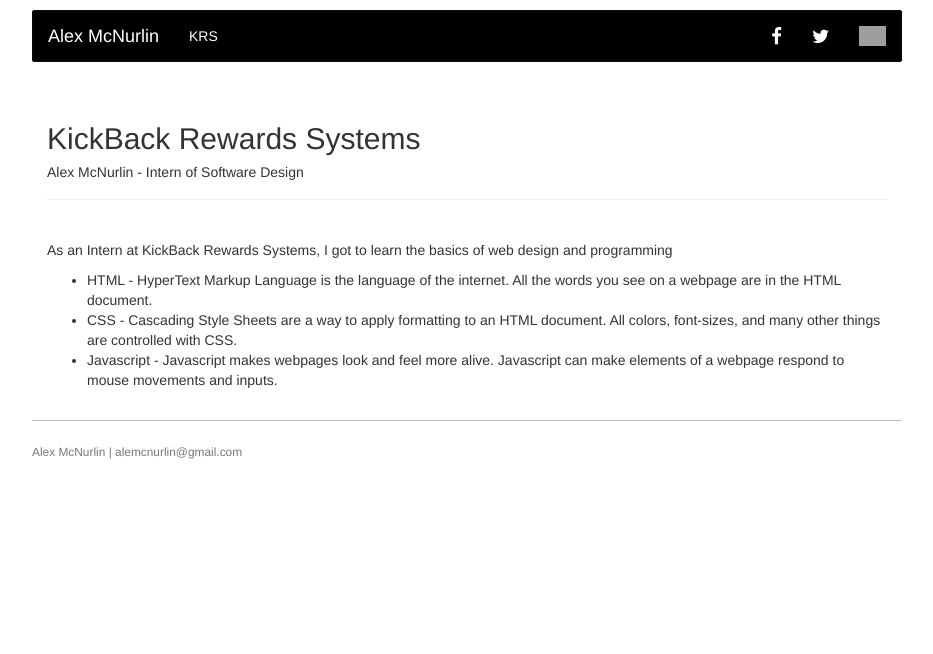
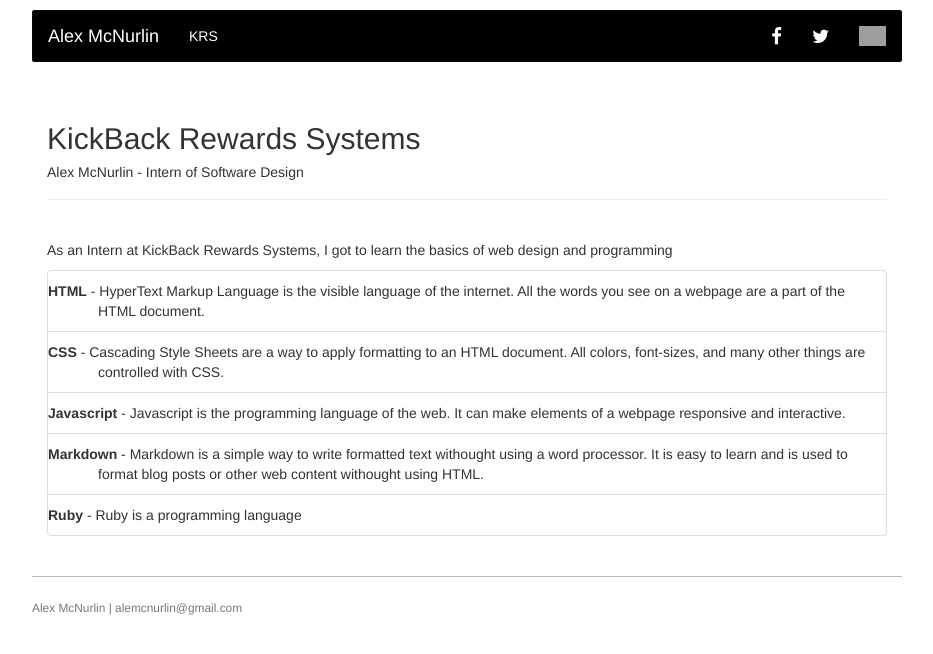
Before and after one commit to alexmcnurlin/alexmcnurlin.github.io, a Jekyll site: the page built from krs.html, in a window 1280 px wide. Shown: the top 654 px of the page, without its empty margins (173-1106 px from the left). Built offline with Jekyll 4.4.1, drawn with Linux system fonts in a browser that asks for light colours; nearby versions of some CDN libraries; Markdown is read by kramdown in place of the engine named in the settings; grey boxes are pictures that could not be loaded.

Commit message:
add bootstrap list item to krs.html

```diff
--- a/css/new.css
+++ b/css/new.css
@@ -42,3 +42,8 @@
 footer > hr {
   border-top: 1px solid #bbb;
 }
+
+.hangindent li {
+  padding-left: 50px;
+  text-indent: -50px;
+}
--- a/krs.html
+++ b/krs.html
@@ -11,10 +11,21 @@
 
   <img //krs building src="">
   <p> As an Intern at KickBack Rewards Systems, I got to learn the basics of web design and programming</p>
-  <ul>
-    <li background-color= "grey" >HTML - HyperText Markup Language is the language of the internet. All the words you see on a webpage are in the HTML document.</li>
-    <li>CSS - Cascading Style Sheets are a way to apply formatting to an HTML document. All colors, font-sizes, and many other things are controlled with CSS.</li>
-    <li>Javascript - Javascript makes webpages look and feel more alive. Javascript can make elements of a webpage respond to mouse movements and inputs.</li>
+  <ul class="list-group hangindent">
+    <li class="list-group-item" background-color= "grey" >
+      <b>HTML</b> - HyperText Markup Language is the visible language of the internet. All the words you see on a webpage are a part of the HTML document.
+    </li>
+    <li class="list-group-item">
+      <b>CSS</b> - Cascading Style Sheets are a way to apply formatting to an HTML document. All colors, font-sizes, and many other things are controlled with CSS.
+    </li>
+    <li class="list-group-item">
+        <b>Javascript</b> - Javascript is the programming language of the web. It can make elements of a webpage responsive and interactive.
+    </li>
+    <li class="list-group-item">
+      <b>Markdown</b> - Markdown is a simple way to write formatted text withought using a word processor. It is easy to learn and is used to format blog posts or other web content withought using HTML.
+    </li>
+    <li class="list-group-item">
+      <b>Ruby</b> - Ruby is a programming language
   </ul>
   <p>
 </div>
```
Lines whose indentation alone changed are shown as unchanged.
